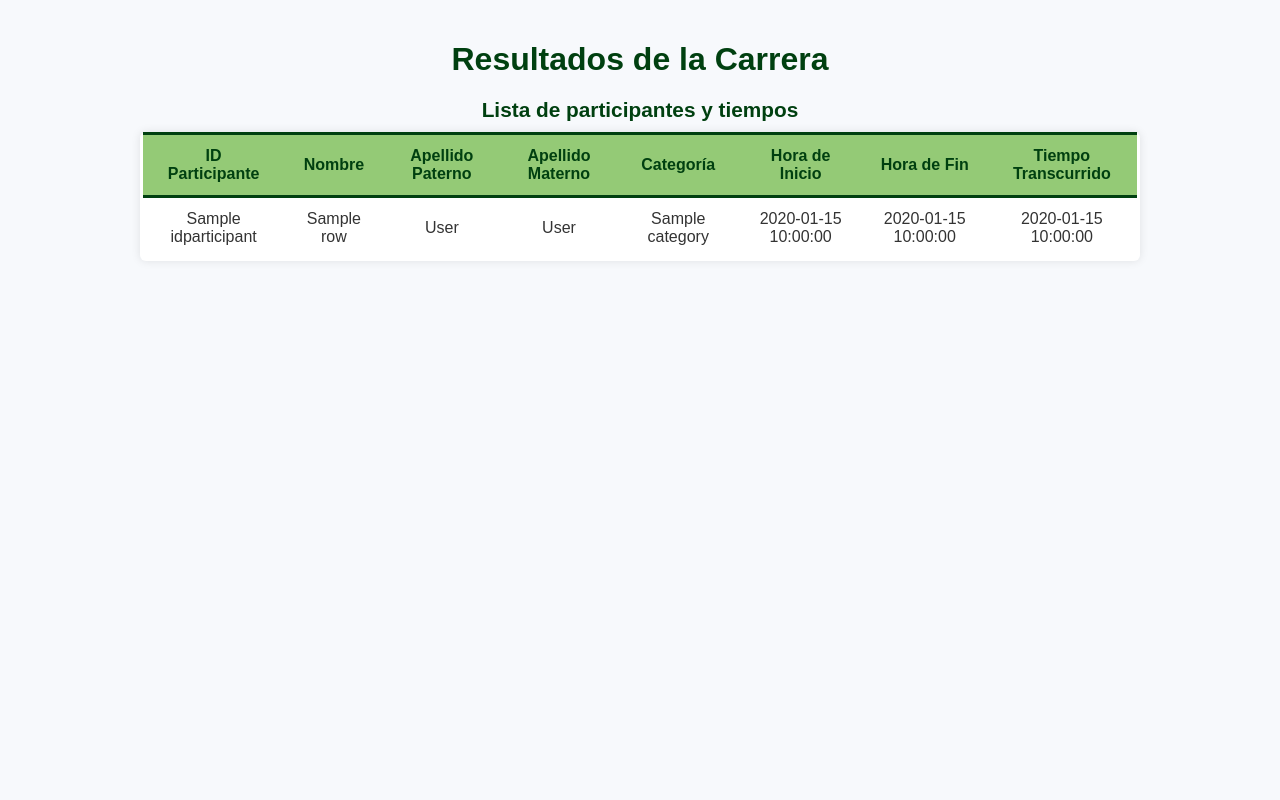
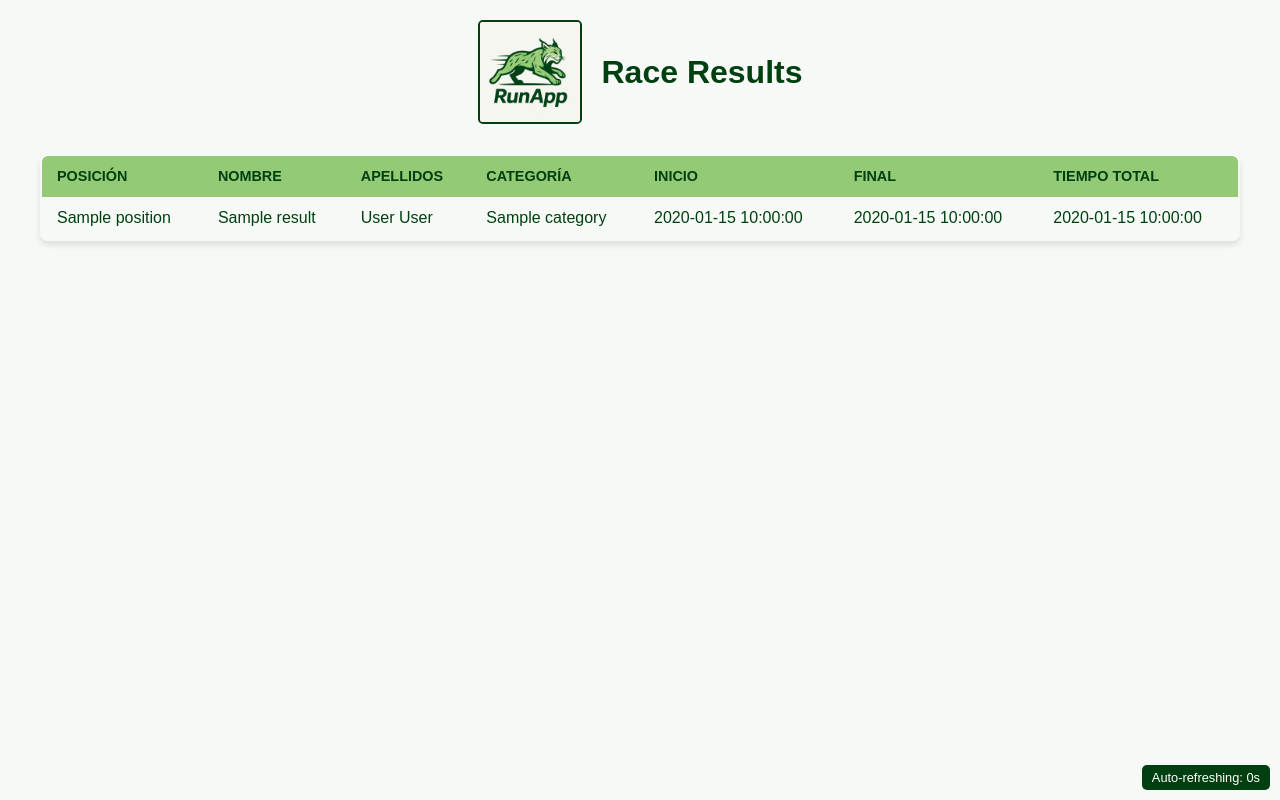
Before and after one commit to mmjafet/Resultado_carrera, a Flask app: template templates/index.html in a window 1280 px wide. Run offline with Flask 3, Linux system fonts and the light colour scheme; the template is opened without the code that fills it: most values are stand-ins (such as "Sample title", 1, 10 or a date in 2020).

Commit message:
Update index.html

```diff
--- a/templates/index.html
+++ b/templates/index.html
@@ -1,99 +1,173 @@
 <!DOCTYPE html>
-<html lang="es">
+<html lang="en">
 <head>
     <meta charset="UTF-8" />
     <meta name="viewport" content="width=device-width, initial-scale=1" />
-    <title>Resultados de la Carrera</title>
+    <title>Race Results</title>
     <style>
+        :root {
+            /* Colores ajustados */
+            --primary-color: #004010;      /* verde oscuro */
+            --secondary-color: #94CA76;    /* verde claro */
+            --accent-color: #e6f2d9;       /* verde muy suave para fondos */
+            --text-color: #004010;         /* texto en verde oscuro */
+            --background-color: #f7f9f7;   /* fondo claro con tinte verde */
+            --table-header: #94CA76;       /* verde claro para header tabla */
+            --hover-color: #d1e7c9;        /* hover fila, verde suave */
+        }
+
         body {
             font-family: Arial, sans-serif;
-            background: #f7f9fc;
+            max-width: 1200px;
+            margin: 0 auto;
+            padding: 20px;
+            background-color: var(--background-color);
+            color: var(--text-color);
+        }
+
+        .header {
+            display: flex;
+            align-items: center;
+            justify-content: center;
+            margin-bottom: 30px;
+            gap: 20px;
+        }
+
+        .logo {
+            max-height: 100px;
+            border-radius: 5px;
+            border: 2px solid var(--primary-color);
+        }
+
+        h1 {
+            color: var(--primary-color);
             margin: 0;
-            padding: 20px;
-            color: #333;
         }
-        h1 {
-            text-align: center;
-            color: #004010; /* verde oscuro */
-            margin-bottom: 10px;
+
+        table {
+            width: 100%;
+            border-collapse: collapse;
+            margin-top: 20px;
+            box-shadow: 0 4px 6px rgba(0, 0, 0, 0.1);
+            border-radius: 8px;
+            overflow: hidden;
+            border: 2px solid var(--primary-color);
         }
-        table {
-            border-collapse: collapse;
-            width: 90%;
-            max-width: 1000px;
-            margin: 20px auto;
-            background: #fff;
-            box-shadow: 0 0 10px rgba(0,0,0,0.1);
-            border-radius: 6px;
-            overflow: hidden;
-            border: 3px solid #004010; /* borde verde oscuro */
-        }
+
         th, td {
             padding: 12px 15px;
-            text-align: center;
-            border-bottom: 1px solid #94CA76; /* borde verde claro */
+            text-align: left;
+            border-bottom: 1px solid var(--secondary-color);
         }
+
         th {
-            background-color: #94CA76; /* verde claro */
-            color: #004010; /* texto verde oscuro */
-            font-weight: 600;
-            border-bottom: 3px solid #004010;
+            background-color: var(--table-header);
+            color: var(--primary-color);
+            font-weight: bold;
+            text-transform: uppercase;
+            font-size: 0.9em;
         }
+
+        tr:nth-child(even) {
+            background-color: var(--accent-color);
+        }
+
         tr:hover {
-            background-color: #e6f2d9; /* verde muy suave para hover */
+            background-color: var(--hover-color);
         }
-        caption {
-            caption-side: top;
-            font-size: 1.3em;
-            margin-bottom: 10px;
+
+        .position-1 {
+            background-color: #ffd700 !important; /* oro para primer lugar */
             font-weight: bold;
-            color: #004010; /* verde oscuro */
         }
+
+        .position-2 {
+            background-color: #c0c0c0 !important; /* plata para segundo lugar */
+            font-weight: bold;
+        }
+
+        .position-3 {
+            background-color: #cd7f32 !important; /* bronce para tercer lugar */
+            font-weight: bold;
+        }
+
         .no-results {
             text-align: center;
-            font-style: italic;
-            margin-top: 40px;
-            color: #666;
+            padding: 20px;
+            font-size: 1.2em;
+            color: var(--primary-color);
+        }
+
+        .refresh-indicator {
+            position: fixed;
+            bottom: 10px;
+            right: 10px;
+            background-color: var(--primary-color);
+            color: white;
+            padding: 5px 10px;
+            border-radius: 5px;
+            font-size: 0.8em;
         }
     </style>
 </head>
 <body>
+    <div class="header">
+        <img src="/static/logo.jpeg" alt="Race Logo" class="logo" />
+        <h1>Race Results</h1>
+    </div>
 
-    <h1>Resultados de la Carrera</h1>
-
-    {% if results and results|length > 0 %}
+    {% if results %}
         <table>
-            <caption>Lista de participantes y tiempos</caption>
             <thead>
                 <tr>
-                    <th>ID Participante</th>
+                    <th>Posición</th>
                     <th>Nombre</th>
-                    <th>Apellido Paterno</th>
-                    <th>Apellido Materno</th>
+                    <th>Apellidos</th>
                     <th>Categoría</th>
-                    <th>Hora de Inicio</th>
-                    <th>Hora de Fin</th>
-                    <th>Tiempo Transcurrido</th>
+                    <th>Inicio</th>
+                    <th>Final</th>
+                    <th>Tiempo Total</th>
                 </tr>
             </thead>
             <tbody>
-                {% for row in results %}
-                <tr>
-                    <td>{{ row.IDParticipant }}</td>
-                    <td>{{ row.NameParticipant }}</td>
-                    <td>{{ row.LastName_1 }}</td>
-                    <td>{{ row.LastName_2 }}</td>
-                    <td>{{ row.Category }}</td>
-                    <td>{{ row.StartTime }}</td>
-                    <td>{{ row.EndTime }}</td>
-                    <td>{{ row.ElapsedTime }}</td>
+                {% for result in results %}
+                <tr class="position-{{ result.Position }}">
+                    <td>{{ result.Position }}</td>
+                    <td>{{ result.NameParticipant }}</td>
+                    <td>{{ result.LastName_1 }} {{ result.LastName_2 }}</td>
+                    <td>{{ result.Category }}</td>
+                    <td>{{ result.StartTime }}</td>
+                    <td>{{ result.EndTime }}</td>
+                    <td>{{ result.ElapsedTime }}</td>
                 </tr>
                 {% endfor %}
             </tbody>
         </table>
     {% else %}
-        <p class="no-results">No hay resultados para mostrar.</p>
+        <p class="no-results">No race results found.</p>
     {% endif %}
 
+    <div class="refresh-indicator">
+        Auto-refreshing: <span id="countdown">5</span>s
+    </div>
+
+    <script>
+        // Auto refresh page every 5 seconds
+        let countdown = 5;
+        const countdownElement = document.getElementById('countdown');
+
+        function updateCountdown() {
+            countdown -= 1;
+            countdownElement.textContent = countdown;
+
+            if (countdown <= 0) {
+                location.reload();
+            } else {
+                setTimeout(updateCountdown, 1000);
+            }
+        }
+
+        setTimeout(updateCountdown, 1000);
+    </script>
 </body>
 </html>
```
